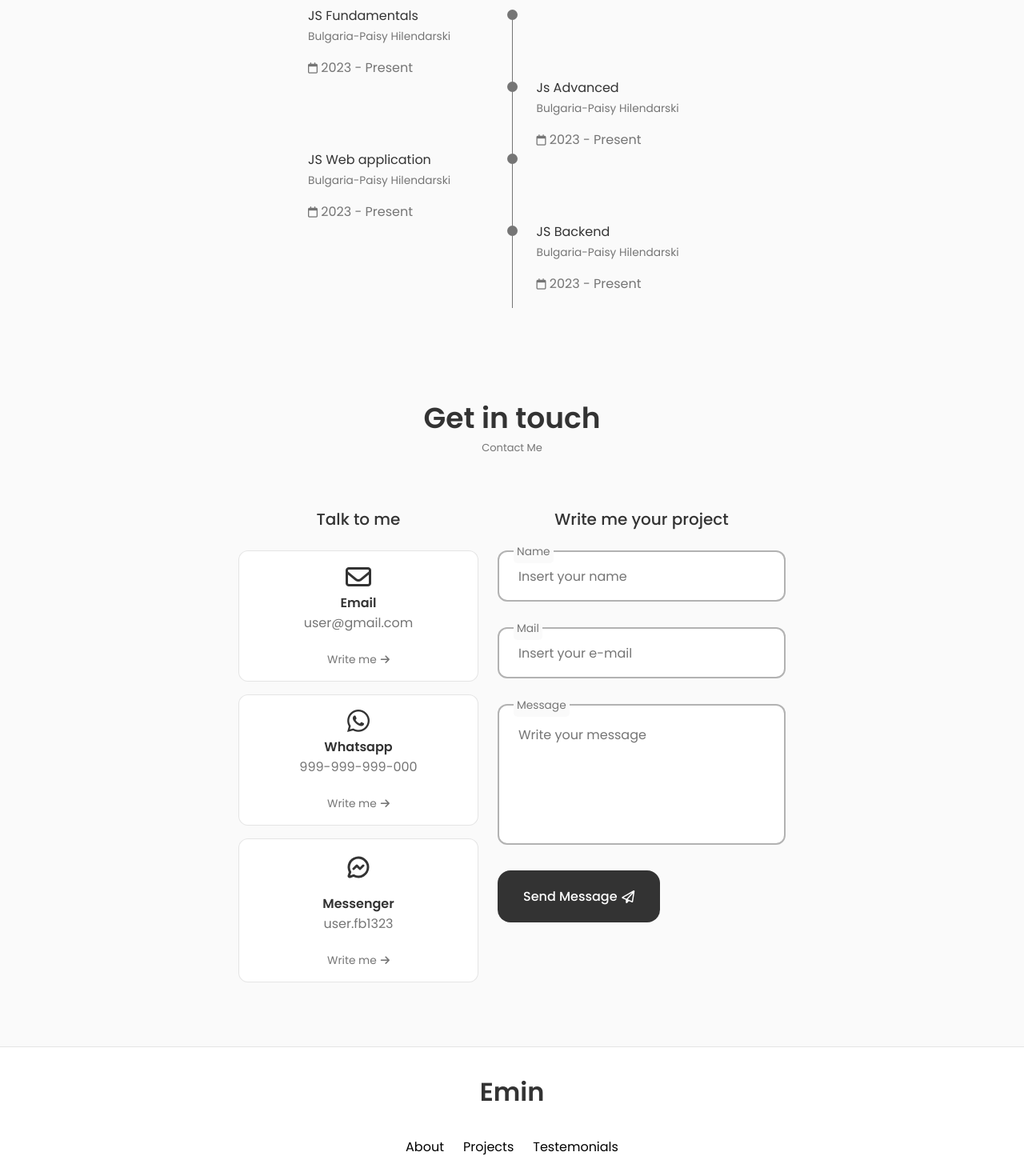
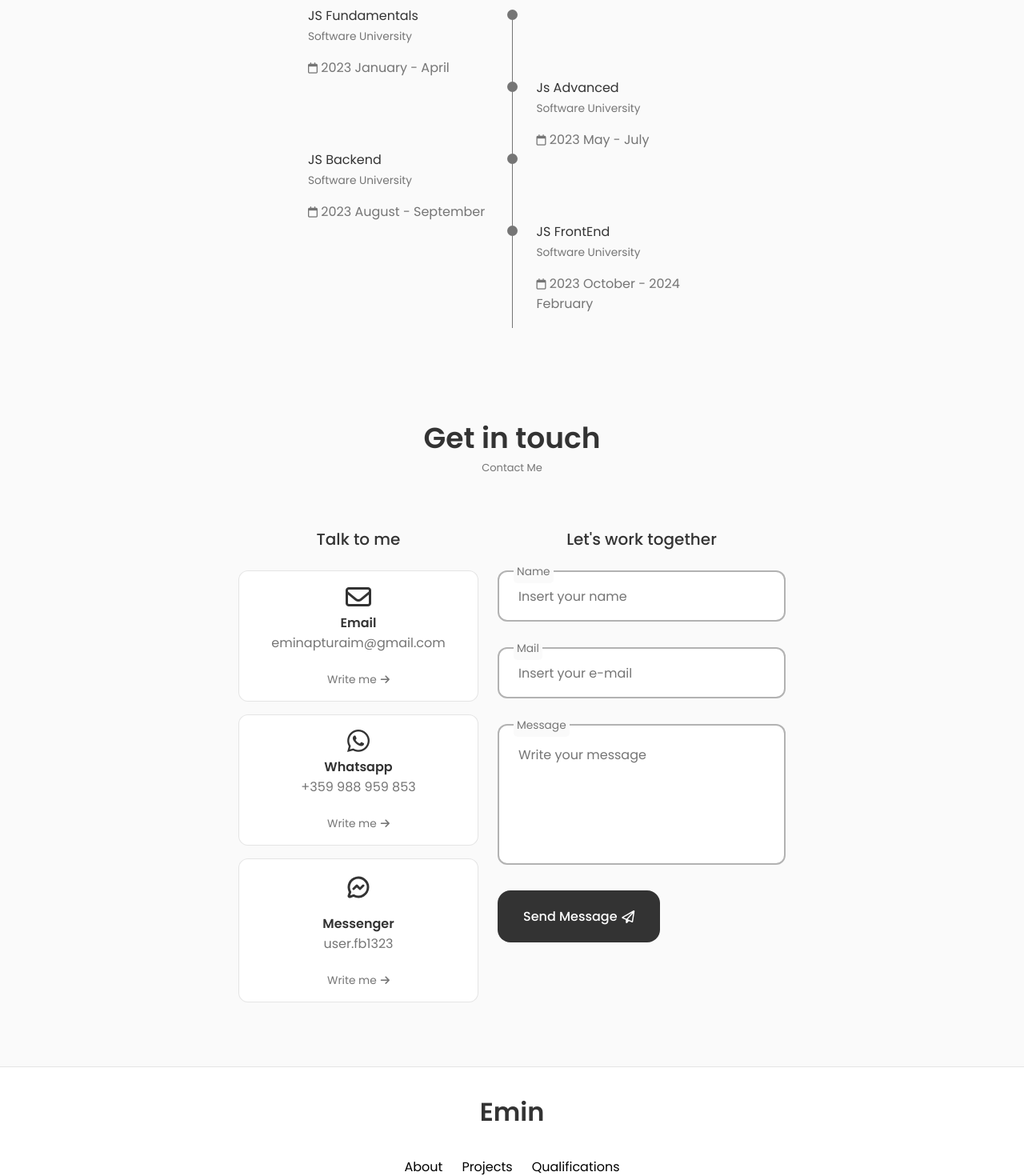
Before and after one commit to emin-apm/Portfolio, a React (Vite) app in the folder MyPortfolio/: page / in a window 1280 px wide. Shown: the part 2920-4390 px from the top of the page at 80% size. Built offline with nearby package versions, Linux system fonts and the light colour scheme.

Commit message:
Contacts data change

```diff
--- a/MyPortfolio/src/components/Contact/Contact.jsx
+++ b/MyPortfolio/src/components/Contact/Contact.jsx
@@ -16,7 +16,9 @@ export default function Contact() {
                 className={`${styles.contact_card_icon} fa-regular fa-envelope`}
               ></i>
               <h3 className={styles.contact_card_title}>Email</h3>
-              <span className={styles.contact_card_data}>user@gmail.com</span>
+              <span className={styles.contact_card_data}>
+                eminapturaim@gmail.com
+              </span>
 
               <a href="" className={styles.contact_button}>
                 Write me
@@ -31,7 +33,7 @@ export default function Contact() {
                 className={`${styles.contact_card_icon} fa-brands fa-whatsapp`}
               ></i>
               <h3 className={styles.contact_card_title}>Whatsapp</h3>
-              <span className={styles.contact_card_data}>999-999-999-000</span>
+              <span className={styles.contact_card_data}>+359 988 959 853</span>
 
               <a href="" className={styles.contact_button}>
                 Write me
@@ -59,7 +61,7 @@ export default function Contact() {
         </div>
 
         <div className={styles.contact_content}>
-          <h3 className={styles.contact_title}>Write me your project</h3>
+          <h3 className={styles.contact_title}>Let's work together</h3>
 
           <form className={styles.contact_form}>
             <div className={styles.contact_form_div}>
--- a/MyPortfolio/src/components/Footer/Footer.jsx
+++ b/MyPortfolio/src/components/Footer/Footer.jsx
@@ -17,8 +17,8 @@ export default function Footer() {
             </a>
           </li>
           <li>
-            <a href="#testemonials" className={styles.footer_link}>
-              Testemonials
+            <a href="#qualifications" className={styles.footer_link}>
+              Qualifications
             </a>
           </li>
         </ul>
--- a/MyPortfolio/src/components/Qualifications/Qualifications.jsx
+++ b/MyPortfolio/src/components/Qualifications/Qualifications.jsx
@@ -104,13 +104,13 @@ export default function Qualifications() {
               <div>
                 <h3 className={styles.qualification_title}>JS Fundamentals</h3>
                 <span className={styles.qualification_subtitle}>
-                  Bulgaria-Paisy Hilendarski
+                  Software University
                 </span>
                 <br />
                 <span className={styles.qualification_calendar}>
                   <i class="fa-regular fa-calendar"></i>
                 </span>{" "}
-                2023 - Present
+                2023 January - April
               </div>
               <div>
                 <span className={styles.qualification_rounder}></span>
@@ -129,29 +129,27 @@ export default function Qualifications() {
               <div>
                 <h3 className={styles.qualification_title}>Js Advanced</h3>
                 <span className={styles.qualification_subtitle}>
-                  Bulgaria-Paisy Hilendarski
+                  Software University
                 </span>
                 <br />
                 <span className={styles.qualification_calendar}>
                   <i class="fa-regular fa-calendar"></i>
                 </span>{" "}
-                2023 - Present
+                2023 May - July
               </div>
             </div>
 
             <div className={styles.qualification_data}>
               <div>
-                <h3 className={styles.qualification_title}>
-                  JS Web application
-                </h3>
+                <h3 className={styles.qualification_title}>JS Backend</h3>
                 <span className={styles.qualification_subtitle}>
-                  Bulgaria-Paisy Hilendarski
+                  Software University
                 </span>
                 <br />
                 <span className={styles.qualification_calendar}>
                   <i class="fa-regular fa-calendar"></i>
                 </span>{" "}
-                2023 - Present
+                2023 August - September
               </div>
               <div>
                 <span className={styles.qualification_rounder}></span>
@@ -168,15 +166,15 @@ export default function Qualifications() {
               </div>
 
               <div>
-                <h3 className={styles.qualification_title}>JS Backend</h3>
+                <h3 className={styles.qualification_title}>JS FrontEnd</h3>
                 <span className={styles.qualification_subtitle}>
-                  Bulgaria-Paisy Hilendarski
+                  Software University
                 </span>
                 <br />
                 <span className={styles.qualification_calendar}>
                   <i class="fa-regular fa-calendar"></i>
                 </span>{" "}
-                2023 - Present
+                2023 October - 2024 February
               </div>
             </div>
           </div>
```
